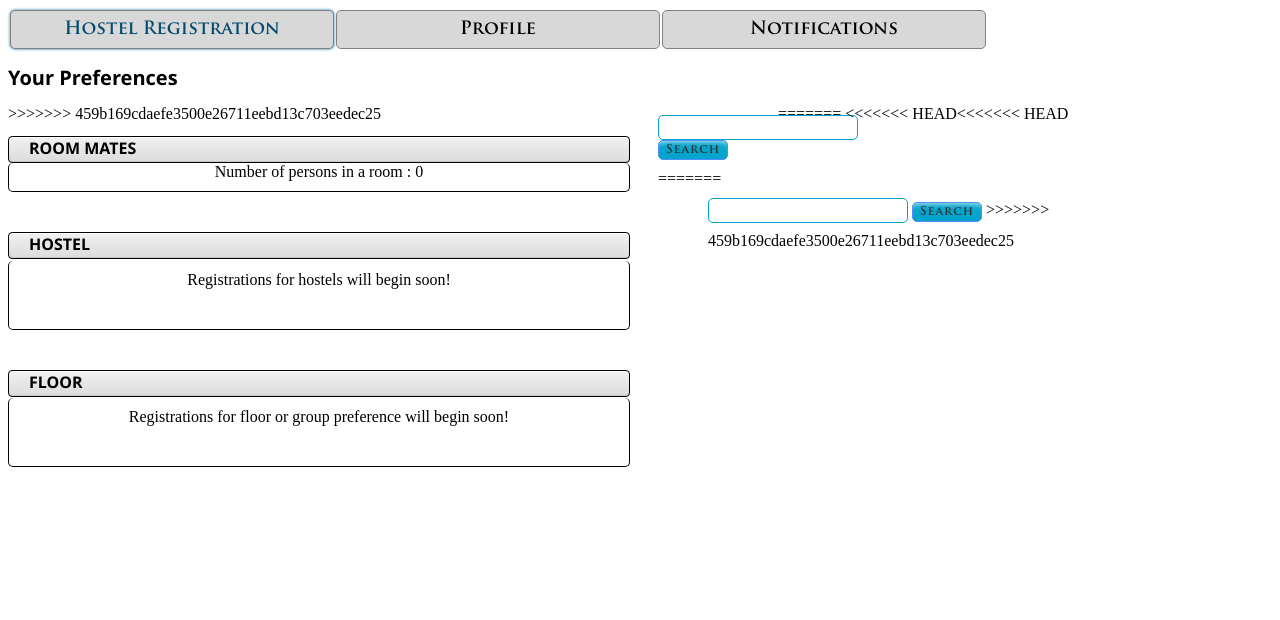
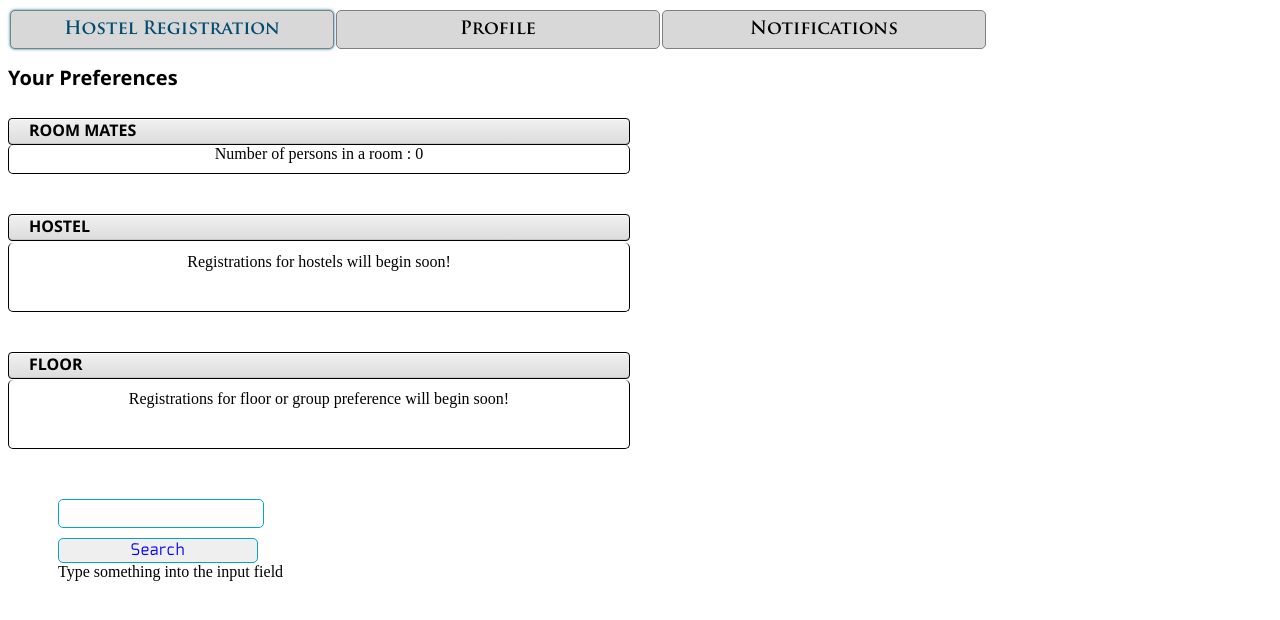
Before and after one commit to prasanmouli/hostelmanagementapp, a PHP site: page /?hostelId=1 in a window 1280 px wide. Shown: the top 620 px of the page. Run offline with PHP 8.4, Linux system fonts and the light colour scheme; data comes from the database, SQL or seed files in the repository.

Commit message:
search box changes

```diff
--- a/index.php
+++ b/index.php
@@ -1,4 +1,4 @@
-<!DOCTYPE html PUBLIC "-//W3C//DTD XHTML 1.0 Transitional//EN" "http://www.w3.org/TR/xhtml1/DTD/xhtml1-transitional.dtd">
+<!DOCTYPE html PUBLIC "-//W3C//DTD XHTML 1.0 Transitional//EN" "http://www.w3.org/TR/xhtml1/DTD/xhtml1-transitional.dtd"
 <?php
      include_once("./pages/config.lib.php");
 
@@ -11,7 +11,46 @@
 <link href="./styles/main.css" rel="stylesheet" type="text/css" />
 <script type="text/javascript" src="./scripts/jquery.min.js"></script>
 <script type="text/javascript" src="./scripts/jquery-ui.min.js"></script>
+<script type="text/javscript">
+/* ---------------------------- */
+/* XMLHTTPRequest Enable */
+/* ---------------------------- */
+function createObject() {
+    var request_type;
+    var browser = navigator.appName;
+    if(browser == "Microsoft Internet Explorer"){
+        request_type = new ActiveXObject("Microsoft.XMLHTTP");
+    } else {
+        request_type = new XMLHttpRequest();
+    }
+    return request_type;
+}
 
+var http = createObject();
+
+/* -------------------------- */
+/* SEARCH */
+/* -------------------------- */
+function searchNameq() {
+console.log("12312");
+    searchq = encodeURI(document.getElementById('searchq').value);
+    document.getElementById('msg').style.display = "block";
+    document.getElementById('msg').innerHTML = "Searching for <strong>" + searchq+"";
+// Set te random number to add to URL request
+     nocache = Math.random();
+         http.open('get', 'dbconnection.php?name='+searchq+'&nocache = '+nocache);
+             http.onreadystatechange = searchNameqReply;
+                 http.send(null);
+                 }
+                 function searchNameqReply() {
+                     if(http.readyState == 4){
+                             var response = http.responseText;
+                                     response = response.replace(searchq, "");
+console.log(response);
+ document.getElementById('search-result').innerHTML = response;
+                                                 }
+                                                 }
+</script>
 <script>
   $(function() {
     $( ".sortableList" ).sortable({placeholder: "ui-state-highlight"});
@@ -141,12 +180,8 @@
 <tr><td class="menuActive"> Hostel Registration</td> <td> Profile </td> <td> <a href="./notifications.php"> Notifications </a> </td> </tr>
 </table>
 <h1> Your Preferences </h1>
-<<<<<<< HEAD
 
 <div style="float:left;">
-=======
-<div style="float:left">
->>>>>>> 459b169cdaefe3500e26711eebd13c703eedec25
 <div class="box"> <h2> ROOM MATES </h2>
 <div class="encapsule" style="margin-top: -13px;" align="center" id="roomMate">
 <?php
@@ -174,17 +209,14 @@ Registrations for floor or group preference will begin soon!
 <button id="floorSave" style="display:none;"> SAVE </button>
 </div>
 </div>
-</div>
-<<<<<<< HEAD
-
-<div style='margin-left: 50px; width: 120px; float:left;'>
-<input type='search' style='float:left;' name='s'> <button style='float:left; width: 70px;'> Search </button>
-=======
 <div style='margin-left: 50px; width: 400px; float:left;'>
-<input type='search' name='s' /> <button style=' width: 70px;'> Search </button>
->>>>>>> 459b169cdaefe3500e26711eebd13c703eedec25
+<form id="searchForm" name="searchForm" method="POST">
+<input name="searchq" type="text" id="searchq" size="30" onkeyup="searchNameq()"/>
+<input type="button" name="submitSearch" id="submitSearch" value="Search" onclick="searchNameq()"/>
+</form>
+<div id="msg">Type something into the input field</div>
+<div id="search-result"></div>
 </div>
 </div>
-
 </body>
 </html>
--- a/pages/ajax_framework.js
+++ b/pages/ajax_framework.js
@@ -23,13 +23,14 @@ function searchNameq() {
     document.getElementById('msg').innerHTML = "Searching for <strong>" + searchq+"";
 // Set te random number to add to URL request
      nocache = Math.random();
-    http.open('post', 'dbconnection.php?name='+searchq+'&nocache = '+nocache);
+         http.open('get', 'dbconnection.php?name='+searchq+'&nocache = '+nocache);
              http.onreadystatechange = searchNameqReply;
                  http.send(null);
                  }
                  function searchNameqReply() {
                      if(http.readyState == 4){
                              var response = http.responseText;
+                                     response = response.replace(searchq, "");
                                              document.getElementById('search-result').innerHTML = response;
                                                  }
                                                  }
--- a/pages/dbconnection.php
+++ b/pages/dbconnection.php
@@ -3,7 +3,7 @@ include('config.lib.php');
 $searchq = $_GET['name'];
 echo $searchq;
 //$searchq = "107111027";
-$getname_sql = "SELECT userName FROM userDetails WHERE rollNo LIKE '".$searchq."%'";
+$getname_sql = "SELECT rollNo,userName FROM userDetails WHERE userName LIKE '".$searchq."%'";
 
 //$getName_sql = 'SELECT * FROM USER
 //WHERE name LIKE "%' . $searchq .'%"
@@ -12,6 +12,6 @@ $getName = mysql_query($getname_sql);
 //$total = mysql_num_rows(getTask);
 
 while ($row = mysql_fetch_array($getName)) {
-echo $row['userName'] . '<br/>';
+echo $row['userName'] ." ".$row['rollNo']. '<br/>';
 }
 ?>
```
Lines whose indentation alone changed are shown as unchanged.
